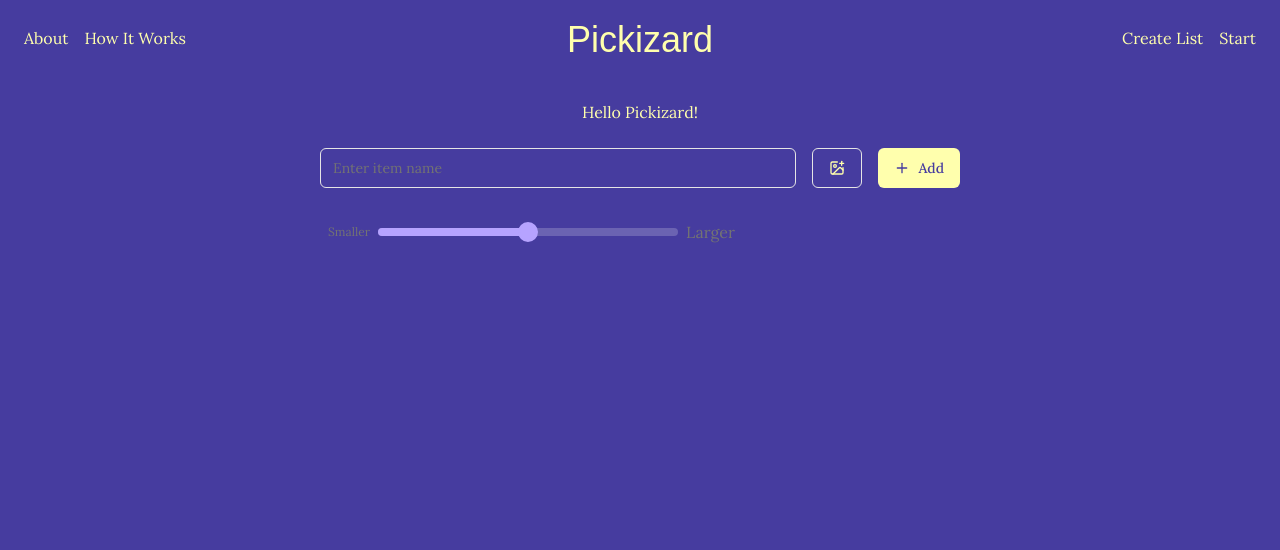
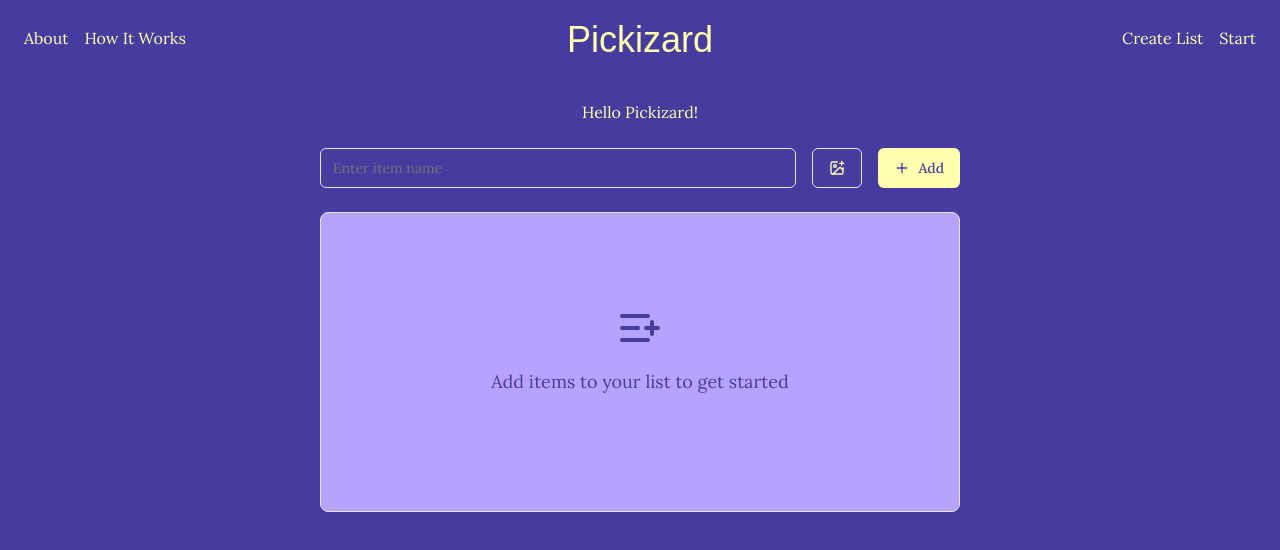
Before and after one commit to frdiersln/pickizard, a Next.js app: page / in a window 1280 px wide. Shown: the top 550 px of the page. Built offline with nearby package versions, Linux system fonts and the light colour scheme; a web font is replaced by a local one.

Commit message:
add empty state card to list display when no items are present

```diff
--- a/components/features/list-creator/list-display.tsx
+++ b/components/features/list-creator/list-display.tsx
@@ -1,9 +1,10 @@
 "use client"
 import React, { useState } from 'react';
 import { motion, AnimatePresence } from 'framer-motion';
-import { X } from 'lucide-react';
+import { X, ListPlus } from 'lucide-react';
 import { Button } from '@/components/ui/button';
 import { Slider } from "@/components/ui/slider"
+import { Card, CardContent } from '@/components/ui/card';
 import { ListItem } from '@/types';
 
 interface ListDisplayProps {
@@ -13,6 +14,17 @@ interface ListDisplayProps {
 
 export function ListDisplay({ items, onRemoveItem }: ListDisplayProps) {
   const [size, setSize] = useState(3); // Default middle size (1-5)
+
+  if (items.length === 0) {
+    return (
+      <Card className="w-full h-[300px] flex items-center justify-center">
+        <CardContent className="flex flex-col items-center gap-4">
+          <ListPlus className="h-12 w-12" />
+          <p className="text-lg">Add items to your list to get started</p>
+        </CardContent>
+      </Card>
+    );
+  }
 
   const gridSizeClasses = {
     1: "grid-cols-3 sm:grid-cols-3 md:grid-cols-4 lg:grid-cols-6",
```
